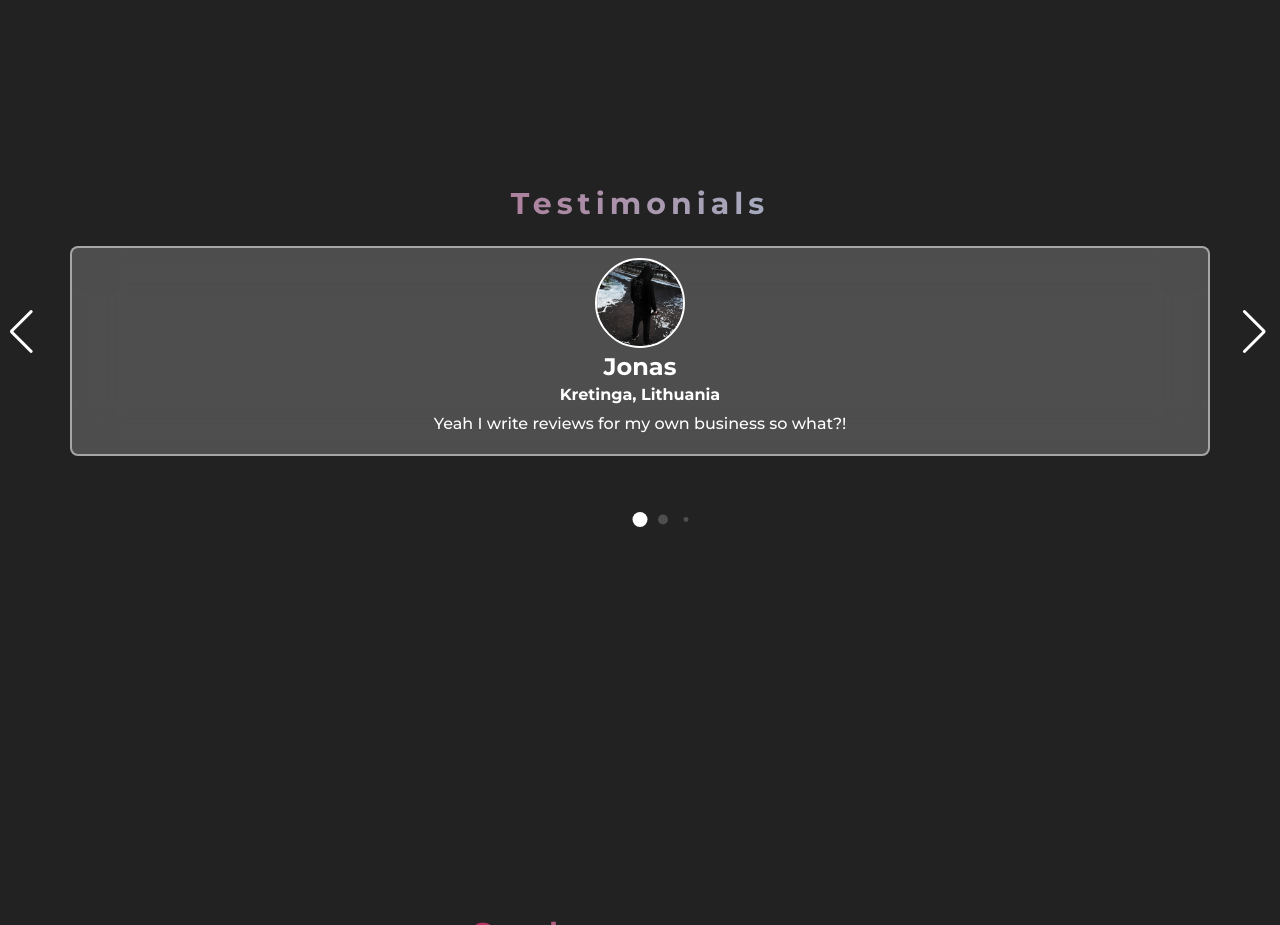
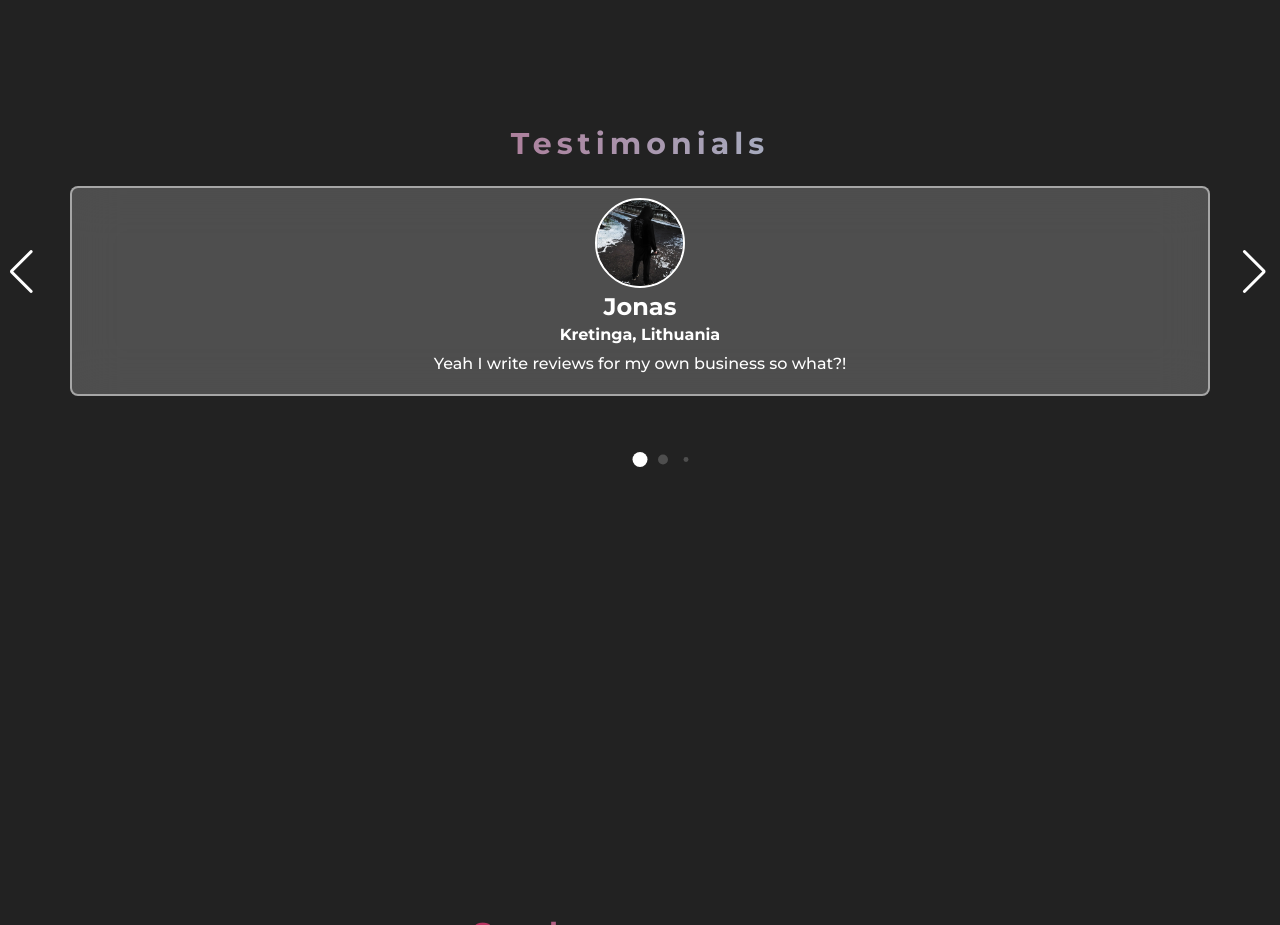
Before and after one commit to J0hnW1nchester/SquashEm-2.0, a plain HTML site: page index.html in a window 1280 px wide. Shown: the part 2040-2965 px from the top of the page. Drawn offline with nearby package versions, Linux system fonts and the light colour scheme; animation ran at ten frames a second.

Commit message:
Raised testimonial container a bit

```diff
--- a/style.css
+++ b/style.css
@@ -302,7 +302,11 @@ canvas {
     justify-content: center;
     min-height: 100vh;
 
+
     .testimonials-container {
+    transform: translateY(-60px);
+
+
       #testimonials-title {
         font-size: 30px;
         letter-spacing: 5px;
```
